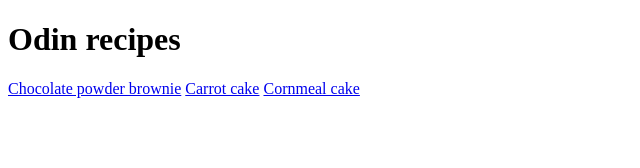
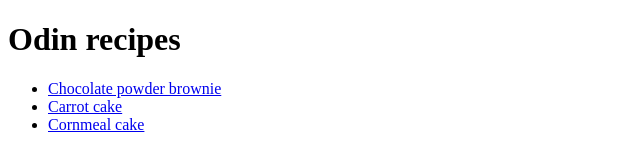
Before and after one commit to xspt/odin-recipes, a plain HTML site: page index.html in a window 1280 px wide. Shown: the whole page, without its empty margins (0-640 px from the left). Drawn offline with Linux system fonts and the light colour scheme.

Commit message:
Add anchor elements to a list

```diff
--- a/index.html
+++ b/index.html
@@ -6,8 +6,10 @@
    </head>
    <body>
       <h1>Odin recipes</h1>
-      <a href="./recipes/brownie.html">Chocolate powder brownie</a>
-      <a href="./recipes/carrot_cake.html">Carrot cake</a>
-      <a href="./recipes/cornmeal_cake.html">Cornmeal cake</a>
+      <ul>
+         <li><a href="./recipes/brownie.html">Chocolate powder brownie</a></li>
+         <li><a href="./recipes/carrot_cake.html">Carrot cake</a></li>
+         <li><a href="./recipes/cornmeal_cake.html">Cornmeal cake</a></li>
+      </ul>
    </body>
 </html>
```
